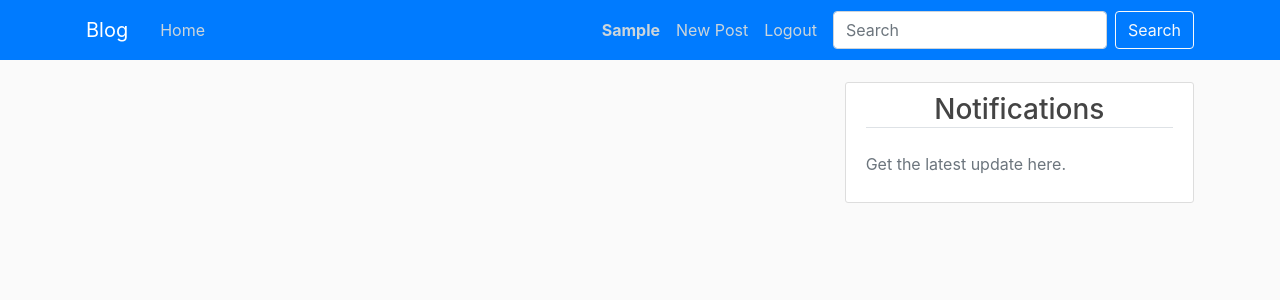
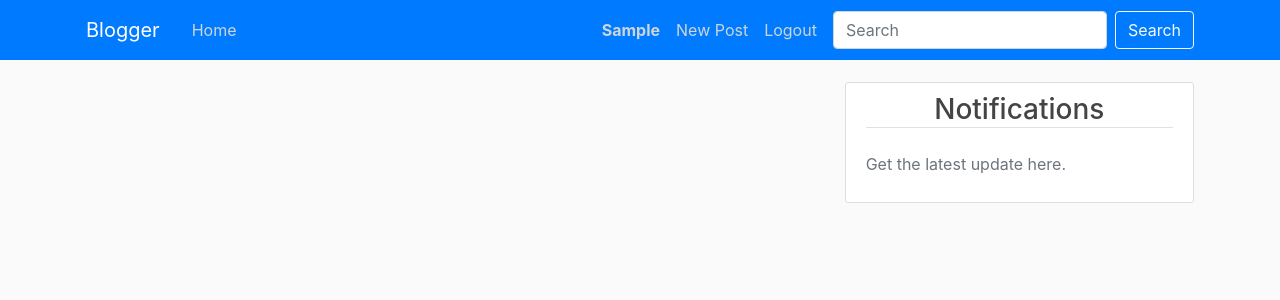
Before and after one commit to goyal-aman/Django-Blogger, a Django app: page / in a window 1280 px wide. Shown: the top 300 px of the page. Run offline with Django 3.2, Linux system fonts and the light colour scheme; the visitor is signed in with stand-in values (Sample User, id 1); data comes from the database, SQL or seed files in the repository; data that the repository does not hold is empty; some libraries are stand-ins or nearby versions.

Commit message:
Renamed Blog To Blogger on nav

```diff
--- a/blog/templates/blog/base.html
+++ b/blog/templates/blog/base.html
@@ -23,7 +23,7 @@
   <header class="site-header">
     <nav class="navbar navbar-expand-md navbar-dark bg-primary fixed-top">
       <div class="container">
-        <a class="navbar-brand mr-4" href="/">Blog</a>
+        <a class="navbar-brand mr-4" href="/">Blogger</a>
         <button class="navbar-toggler" type="button" data-toggle="collapse" data-target="#navbarToggle"
           aria-controls="navbarToggle" aria-expanded="false" aria-label="Toggle navigation">
           <span class="navbar-toggler-icon"></span>
@@ -40,13 +40,13 @@
               href="{% url 'blog-post-user' user.username %}"><b>{{ user.first_name|title }}</b></a>
             <a class="nav-item nav-link" href="{% url 'blog-post-create' %}">New Post</a>
             <a class="nav-item nav-link" href="{% url 'users-logout' %}"> Logout </a>
-<!--search bar-->
+            <!--search bar-->
             <form class="form-inline my-2 my-lg-0 ml-2" action="{% url 'blog-user-search' %}" method="POST">
               {% csrf_token %}
-              <input name="search"  class="form-control mr-sm-2" type="search" placeholder="Search" aria-label="Search">
+              <input name="search" class="form-control mr-sm-2" type="search" placeholder="Search" aria-label="Search">
               <button class="btn btn-outline-light my-2 my-sm-0" type="submit">Search</button>
             </form>
-<!--seach bar end-->
+            <!--seach bar end-->
             {% else %}
             <a class="nav-item nav-link" href="{% url 'users-login' %}">Login</a>
             <a class="nav-item nav-link" href="{% url 'users-register' %}">Register</a>
```
